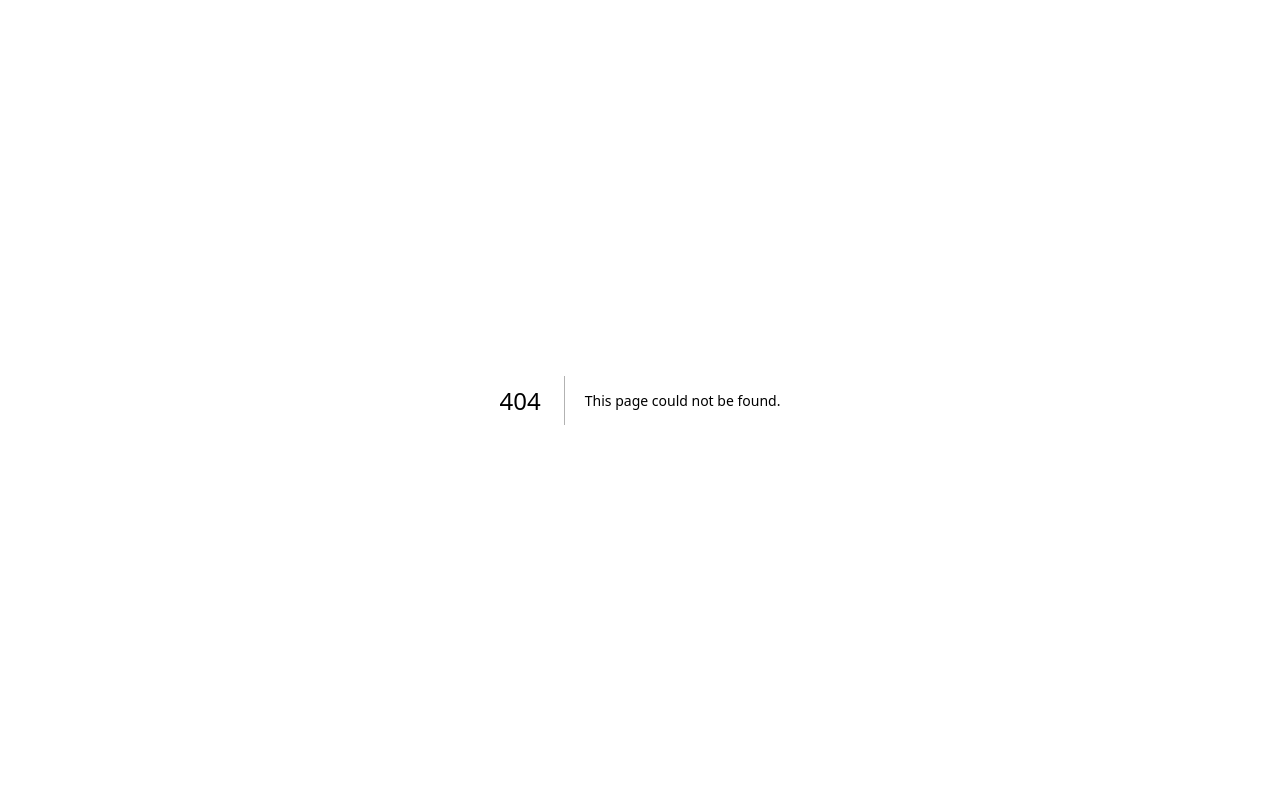
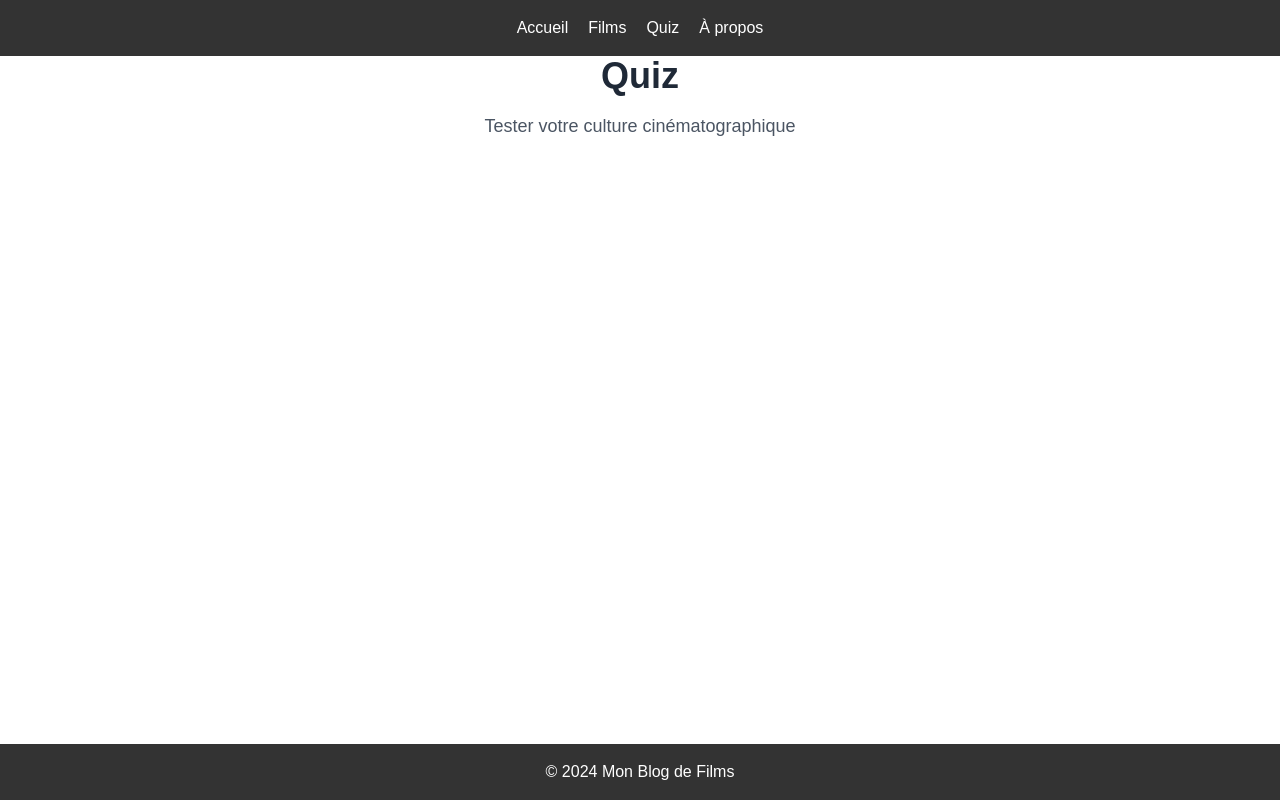
Before and after one commit to Suiidh/movie-scope, a Next.js app: page /Quiz in a window 1280 px wide. Before the commit this address had no page. Built offline with nearby package versions, Linux system fonts and the light colour scheme.

Commit message:
ajout de la page quiz

```diff
--- /dev/null
+++ b/src/app/Quiz/layout.tsx
@@ -0,0 +1,16 @@
+export const metadata = {
+    title: 'Movie Scope',
+    description: 'Generated by Next.js',
+}
+
+export default function RootLayout({
+                                       children,
+                                   }: {
+    children: React.ReactNode
+}) {
+    return (
+        <html lang="fr">
+        <body>{children}</body>
+        </html>
+    )
+}
--- /dev/null
+++ b/src/app/Quiz/page.tsx
@@ -0,0 +1,12 @@
+import Layout from '../components/Layout';
+
+export default function About() {
+    return (
+        <Layout>
+            <div className="container">
+                <h1 className="text-4xl font-bold text-gray-800 text-center">Quiz</h1>
+                <p className="text-lg text-gray-600 text-center mt-4">Tester votre culture cinématographique</p>
+            </div>
+        </Layout>
+    );
+}
--- a/src/app/components/Navbar.tsx
+++ b/src/app/components/Navbar.tsx
@@ -6,19 +6,24 @@ export default function Navbar() {
   return (
     <nav style={{ padding: '1rem', backgroundColor: '#333', color: 'white' }}>
       <div style={{ display: 'flex', justifyContent: 'center' }}>
-        <ul style={{ display: 'flex', listStyle: 'none', gap: '20px', margin: 0, padding: 0 }}>
+        <ul style={{display: 'flex', listStyle: 'none', gap: '20px', margin: 0, padding: 0}}>
           <li>
-            <Link href="/" style={{ color: 'white', textDecoration: 'none' }}>
+            <Link href="/" style={{color: 'white', textDecoration: 'none'}}>
               Accueil
             </Link>
           </li>
           <li>
-            <Link href="/films" style={{ color: 'white', textDecoration: 'none' }}>
+            <Link href="/films" style={{color: 'white', textDecoration: 'none'}}>
               Films
             </Link>
           </li>
           <li>
-            <Link href="/about" style={{ color: 'white', textDecoration: 'none' }}>
+            <Link href="/Quiz" style={{color: 'white', textDecoration: 'none'}}>
+              Quiz
+            </Link>
+          </li>
+          <li>
+            <Link href="/about" style={{color: 'white', textDecoration: 'none'}}>
               À propos
             </Link>
           </li>
```
